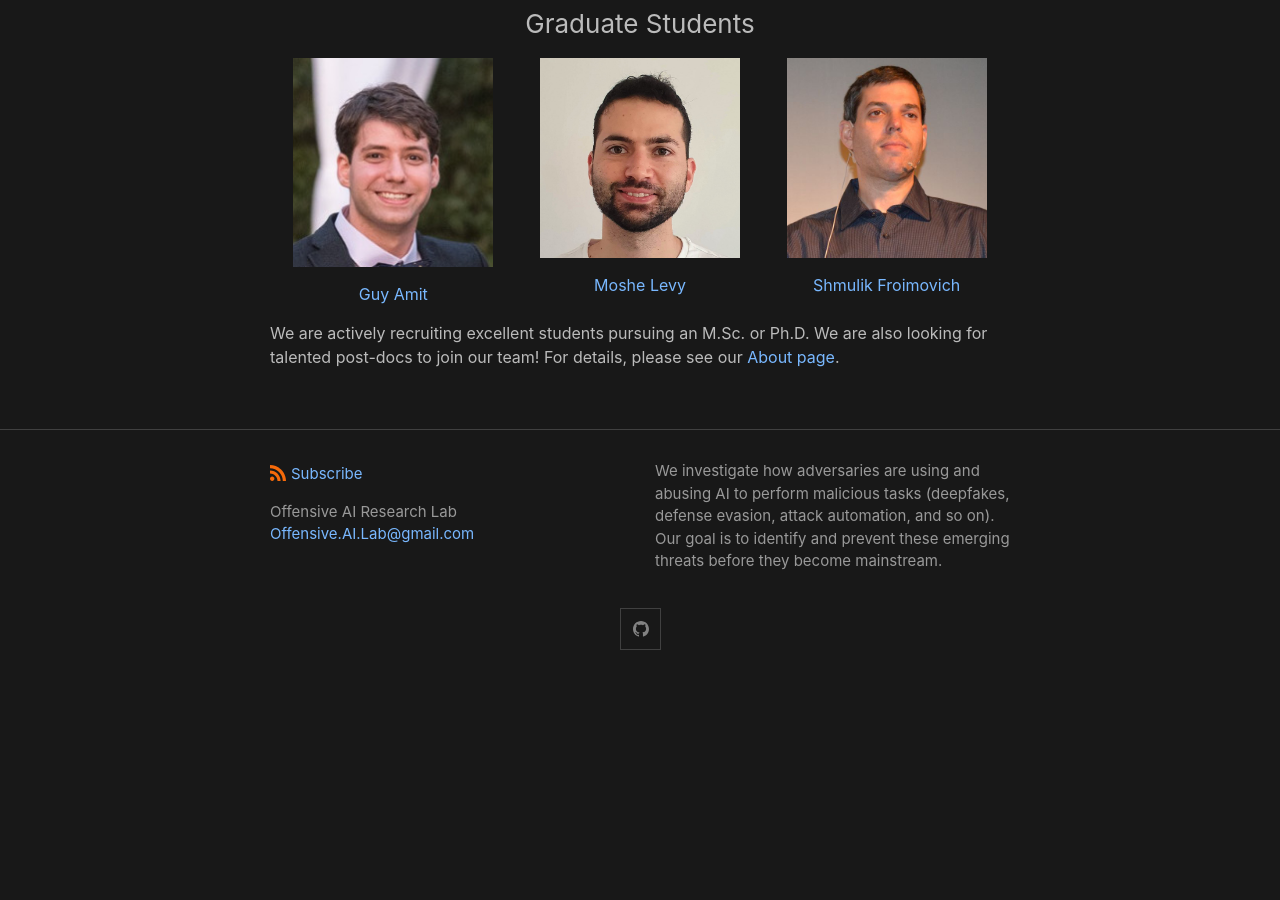
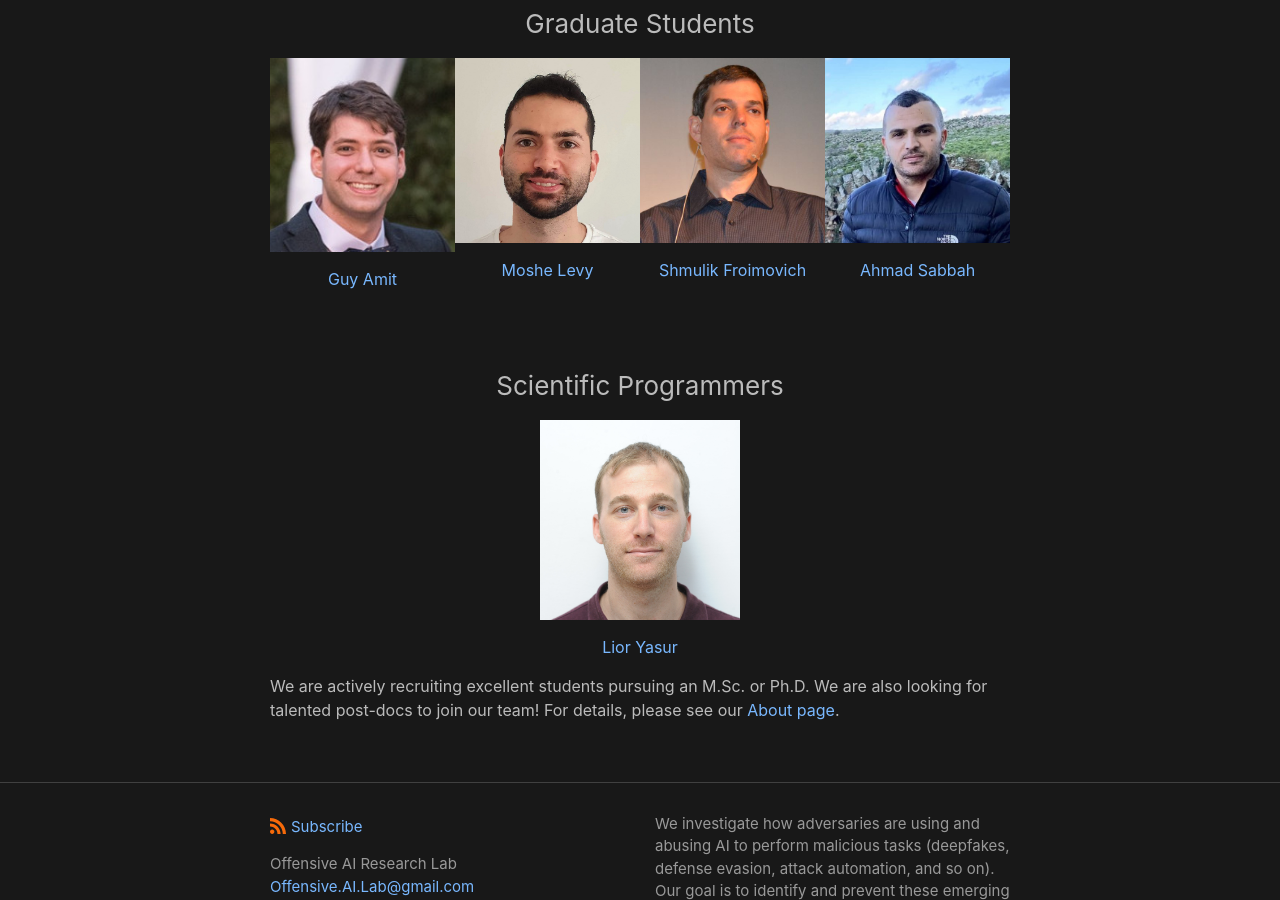
Before and after one commit to Offensive-AI-Lab/Offensive-AI-Lab.github.io, a Jekyll site: the page built from members.md, in a window 1280 px wide and 900 px high, scrolled down 549 px. Built offline with Jekyll 4.4.1, drawn with Linux system fonts in a browser that asks for light colours; before the commit the page ends 1234 px from its top, so only the background shows below that.

Commit message:
Added Ahmad and Lior

```diff
--- a/members.md
+++ b/members.md
@@ -31,10 +31,10 @@ permalink: /members/
                  <a href="{{site.baseurl}}/moshe.levy/">
                 <img width="200" height="auto" src="{{site.baseurl}}/assets/members/moshe.levy.jpg" >
                 </a>
-				<p align="center">
+    			<p align="center">
                 <a href="{{site.baseurl}}/moshe.levy/" style="text-decoration: none">Moshe Levy</a>
             </p>
-			</p>
+    		</p>
         </div>
 
         <div style="flex-grow: 1;">
@@ -42,10 +42,30 @@ permalink: /members/
                  <a href="{{site.baseurl}}/shmulik.froimovich/">
                 <img width="200" height="auto" src="{{site.baseurl}}/assets/members/shmulik.froimovich.jpg" >
                 </a>
-				<p align="center">
+    			<p align="center">
                 <a href="{{site.baseurl}}/shmulik.froimovich/" style="text-decoration: none">Shmulik Froimovich</a>
             </p>
-			</p>
+    		</p>
+        </div>
+
+        <div style="flex-grow: 1;">
+            <p align="center">
+                 <a href="{{site.baseurl}}/ahmad.sabbah/">
+                <img width="200" height="auto" src="{{site.baseurl}}/assets/members/ahmad.sabbah.jpeg" >
+                </a>
+    			<p align="center">
+                <a href="{{site.baseurl}}/ahmad.sabbah/" style="text-decoration: none">Ahmad Sabbah</a>
+            </p>
+    		</p>
         </div>
 </div>
+
+<center> <h3>Scientific Programmers</h3> </center>
+
+<p align="center">   <a href="{{site.baseurl}}/lior.yasur/">
+<img width="200" height="auto" src="{{site.baseurl}}/assets/members/lior.yasur.png">
+</a><p align="center">
+    <a href="{{site.baseurl}}/lior.yasur/"
+       style="text-decoration: none"> Lior Yasur </a></p> </p>
+
 We are actively recruiting excellent students pursuing  an M.Sc. or Ph.D. We are also looking for talented post-docs to join our team! For details, please see our [About page]({{site.baseurl}}/about).
```
Also changed, not shown: members/ahmad.sabbah.md (added, +13 -0 lines), members/lior.yasur.md (added, +13 -0 lines), members/shmulik.froimovich.md (+1 -1 lines), assets/members/ahmad.sabbah.jpeg (added), assets/members/lior.yasur.png (added).
